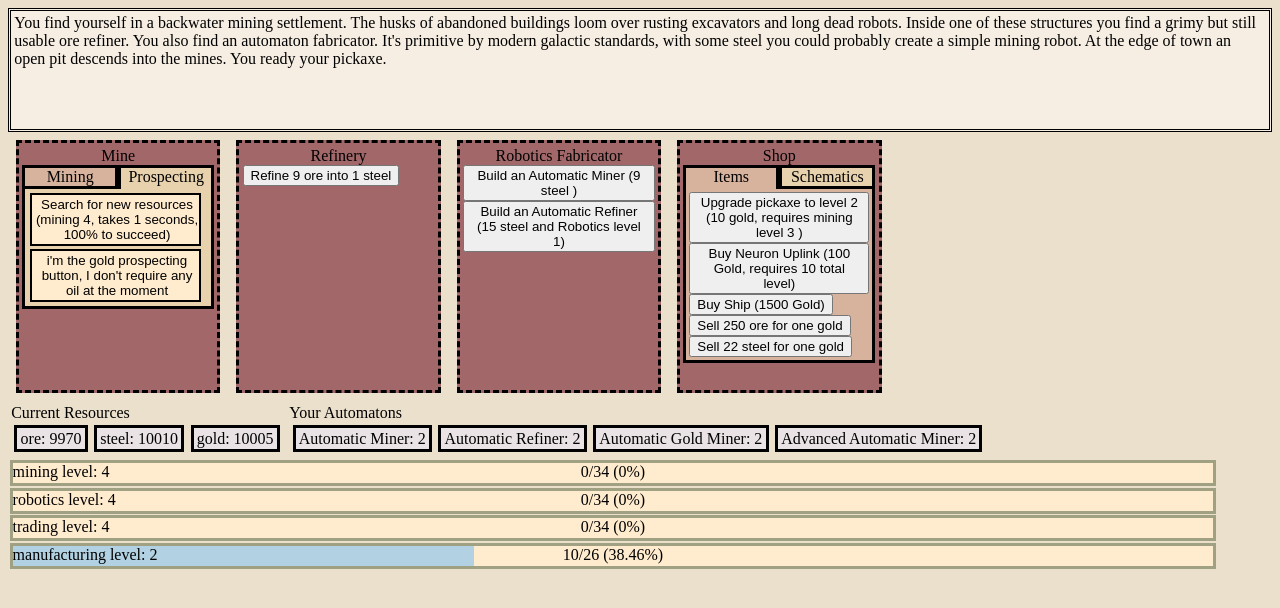
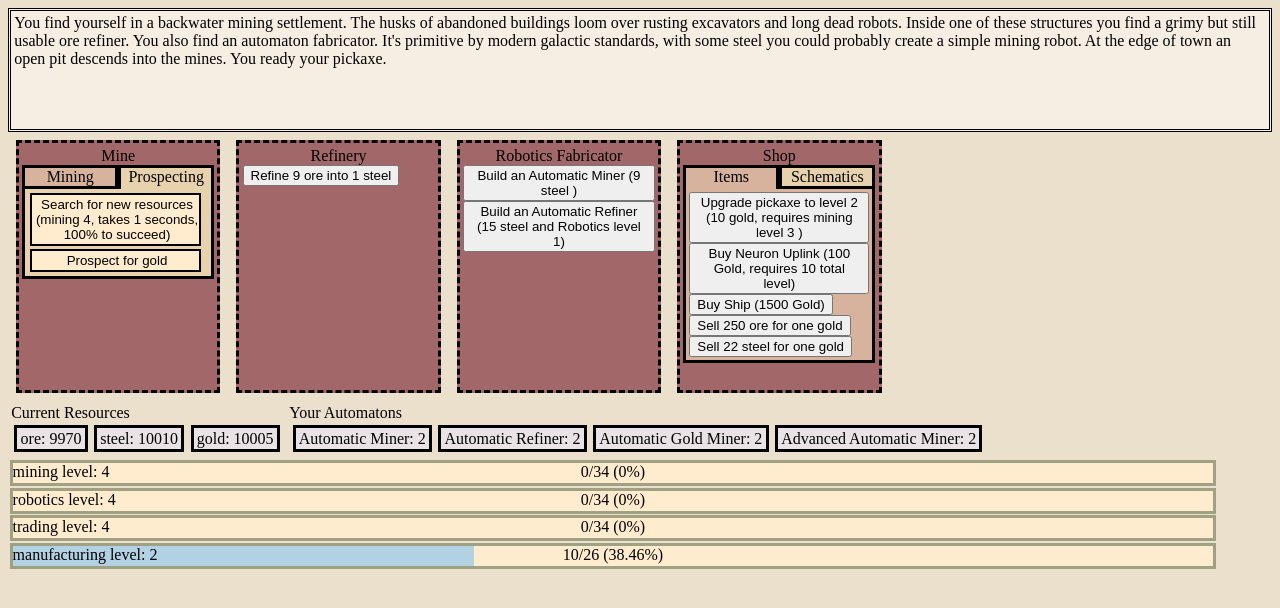
Before and after one commit to michaelwhittemore/vue-clicker-game, a Vue app: page / in a window 1280 px wide. Shown: the top 608 px of the page. Built offline with nearby package versions, Linux system fonts and the light colour scheme.

Commit message:
added some popup text to propecting

```diff
--- a/src/components/MineComponents/ProspectForGoldButton.vue
+++ b/src/components/MineComponents/ProspectForGoldButton.vue
@@ -17,7 +17,7 @@ const onEvent = () => {
 
   displayPopup.value = !displayPopup.value
 }
-const myString = "i'm the gold prospecting button, I don't require any oil at the moment"
+const myString = "Prospect for gold"
 const computedShouldDisable = computed(() => {
   // There may be a resource cost in the future?
   return gameStateStorage.goldVeinInfo.isActive;
--- a/src/components/MineComponents/SearchForNewResource.vue
+++ b/src/components/MineComponents/SearchForNewResource.vue
@@ -6,14 +6,13 @@ import { newResourcesData } from '@/typescript/gameConstants/newResourcesData';
 import LoadingStateComponent from '../UtilityComponents/LoadingStateComponent.vue';
 import PopUpText from '../UtilityComponents/PopUpText.vue';
 
-// What happens if there are no mores resources left? Need to destroy the button if indexOfSearchResource
-// is greater than the length
+const textForPopUp = ref('')
 const displayFailurePopup = ref(false);
 let indexOfSearchResource = ref(0);
 // Required time is in seconds
 const computedRequiredTime = computed(() => newResourcesData[indexOfSearchResource.value].searchDuration);
 const computedRequiredLevel = computed(() => newResourcesData[indexOfSearchResource.value].requiredLevel);
-// computedSuccessChance should also involve mining and prospecting level
+
 const computedSuccessChance = computed(() => {
   // Odds = base + (prospecting * 2) + (mining * 1)
   return Math.min(newResourcesData[indexOfSearchResource.value].baseSuccessChance
@@ -22,7 +21,7 @@ const computedSuccessChance = computed(() => {
 const computedHasSufficientLevel = computed(() => {
   return gameStateStorage.skills.mining.level >= computedRequiredLevel.value;
 })
-// TODO - Need to add the chance for success to the text
+
 const computedText = computed(() => {
   return `Search for new resources (mining ${computedRequiredLevel.value},
    takes ${computedRequiredTime.value} seconds, ${computedSuccessChance.value}% to succeed)`
@@ -34,17 +33,18 @@ const onEvent = () => {
 
   const didSucceed = (Math.random() * 100) <= computedSuccessChance.value;
   if (didSucceed) {
+    textForPopUp.value = `Found ${newResourcesData[indexOfSearchResource.value].name}!`
+    displayFailurePopup.value = !displayFailurePopup.value
+
     gameStateStorage.resources[newResourcesData[indexOfSearchResource.value].name] = 0;
     activateNarrativeTrigger(newResourcesData[indexOfSearchResource.value].narrativeTriggerOnSuccess);
     indexOfSearchResource.value++;
   } else {
+    textForPopUp.value = 'Nothing found!'
     displayFailurePopup.value = !displayFailurePopup.value
 
     activateNarrativeTrigger('nothingFoundWhenProspecting')
   }
-  // Will probably have a new mining button in the miningTab
-  // Will have a v-if dependant on if it exists on gameStateStorage
-
 }
 
 </script>
@@ -52,6 +52,6 @@ const onEvent = () => {
 <template>
   <LoadingStateComponent @finished-loading="onEvent" :duration="computedRequiredTime" :button-text="computedText"
     :should-disable="!computedHasSufficientLevel">
-    <PopUpText PopUpText :textForPopUp="'Nothing found'" :wasClickedTrigger="displayFailurePopup" :color="'red'" />
+    <PopUpText PopUpText :textForPopUp="textForPopUp" :wasClickedTrigger="displayFailurePopup" :color="'red'" />
   </LoadingStateComponent>
 </template>
```
Also changed, not shown: 1 other file (tests, documents, lock files or other folders).
